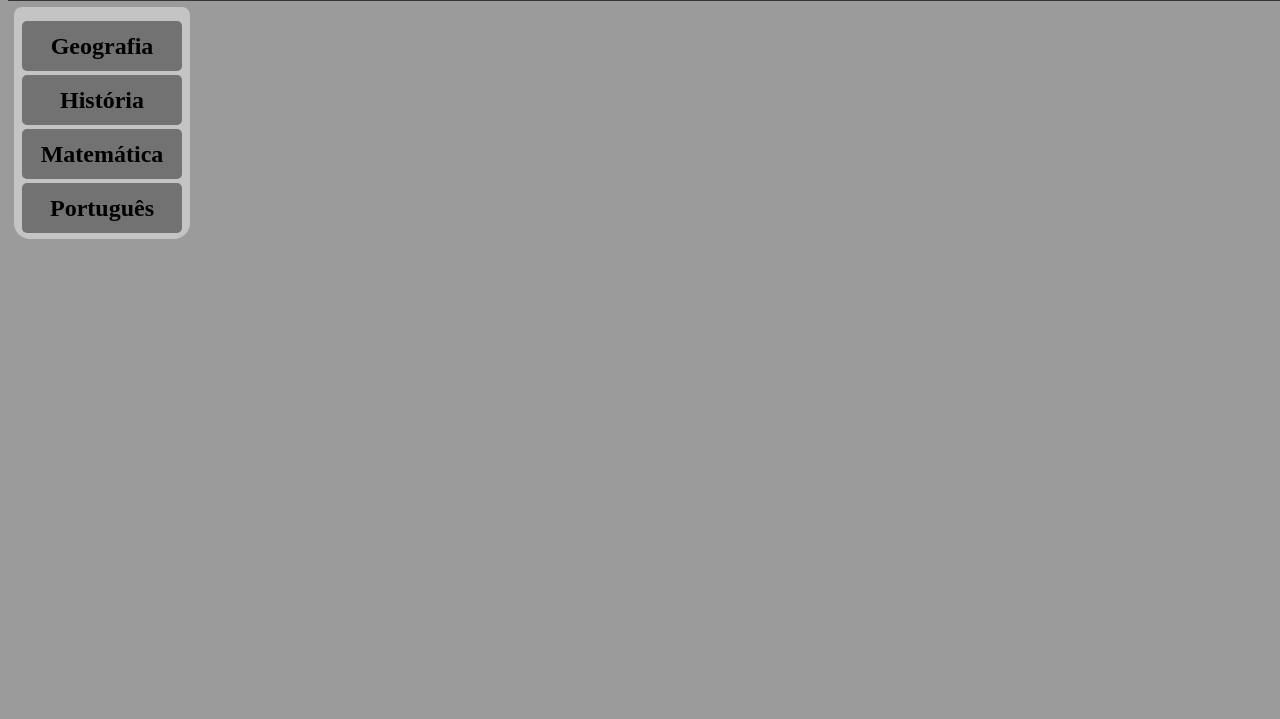
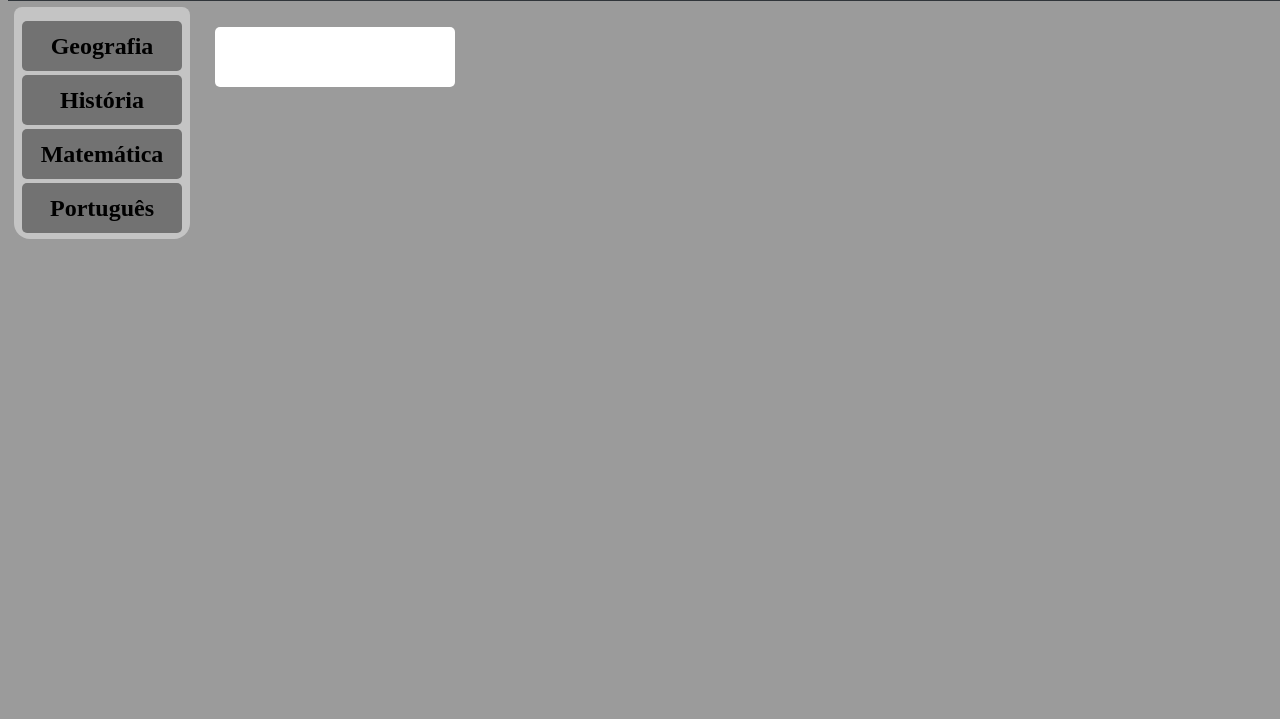
Before and after one commit to Aventureiromax1/Site-Organiza-o-de-Atividades, a plain HTML site: page geography.html in a window 1280 px wide. Shown: the part 81-800 px from the top of the page. Drawn offline with Linux system fonts and the light colour scheme; a web font is replaced by a local one.

Commit message:
Update geography.html

```diff
--- a/geography.html
+++ b/geography.html
@@ -51,7 +51,7 @@
                 </div>
             </div>
         </aside>
-        <main id = "main">
+        <main class = "main">
             <div class="contents">
 
             </div>
```
